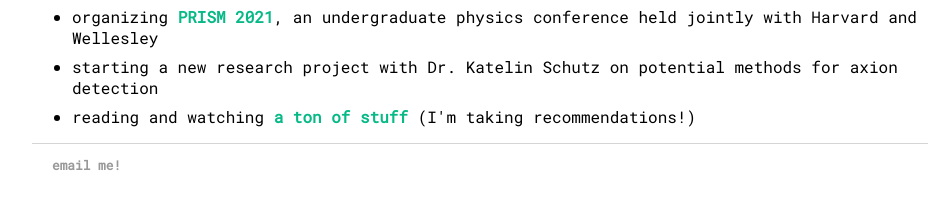
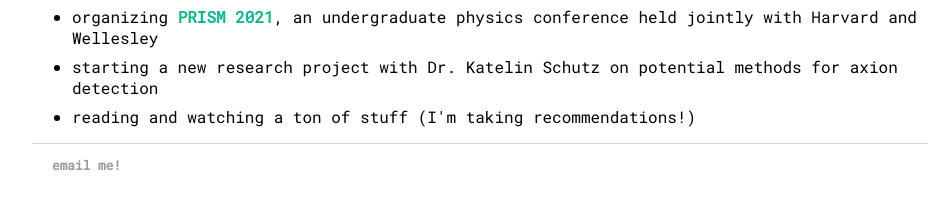
Before and after one commit to nambrath/nambrath.github.io, a Jekyll site: the page built from index.html, in a window 1280 px wide. Shown: the part 390-599 px from the top of the page, without its empty margins (160-1111 px from the left). Built offline with Jekyll 4.4.1, drawn with Linux system fonts in a browser that asks for light colours; some of the changed lines change nothing that is shown.

Commit message:
removed link to things read/watched
(nobody needs to see all of that)

```diff
--- a/index.html
+++ b/index.html
@@ -13,7 +13,7 @@
 			<li> teaching recitations for Prof. Phil Harris's class on data science in physics (<a href="https://github.com/violatingcp/MIT_8.S50/">check out the materials!</a>) </li>
 			<li> organizing <a href="https://sites.google.com/view/mitprism2021/home">PRISM 2021</a>, an undergraduate physics conference held jointly with Harvard and Wellesley </li>
 			<li> starting a new research project with Dr. Katelin Schutz on potential methods for axion detection </li>
-			<li> reading and watching <a href='https://docs.google.com/document/d/1GPP7JUexdlLXJn-BeL4fRgRqRxN_udLn0hH3LZWO7_g/edit?usp=sharing'>a ton of stuff</a> (I'm taking recommendations!)</li>
+			<li> reading and watching a ton of stuff (I'm taking recommendations!)</li>
 		</ul>
 	</div>
 </div>
```
